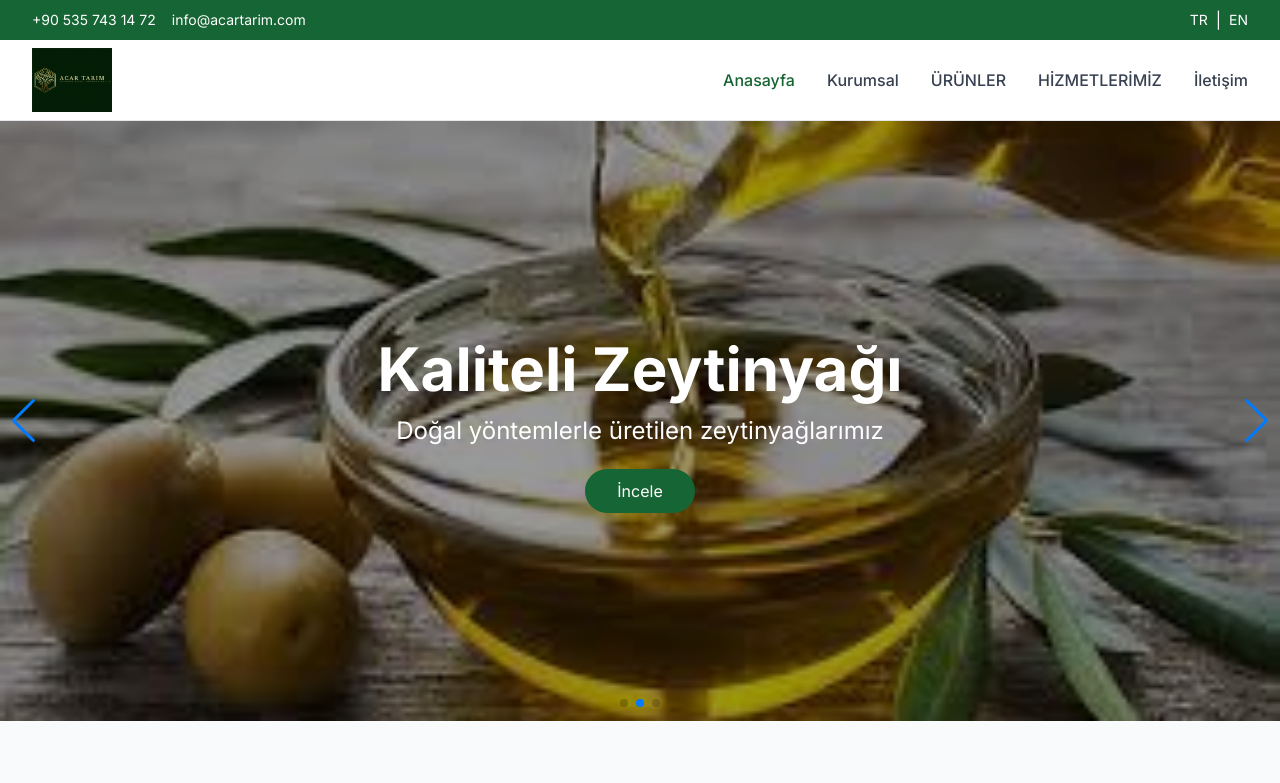
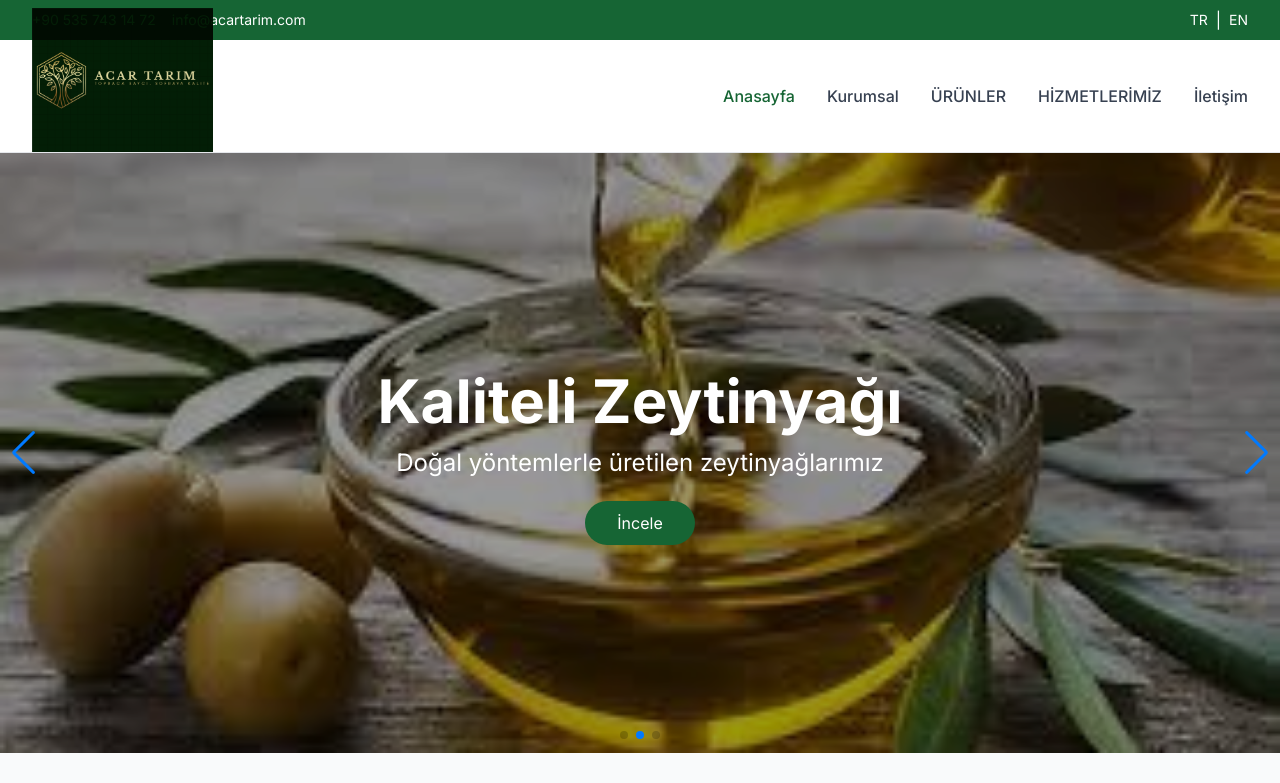
Before and after one commit to acarbrhn/weeb, a Next.js app: page / in a window 1280 px wide. Shown: the top 783 px of the page. Built offline with nearby package versions, Linux system fonts and the light colour scheme.

Commit message:
Header ve logo boyutları güncellendi

```diff
--- a/src/components/Header.tsx
+++ b/src/components/Header.tsx
@@ -68,14 +68,15 @@ export default function Header() {
         {({ open }) => (
           <>
             <div className="mx-auto max-w-7xl px-4 sm:px-6 lg:px-8">
-              <div className="flex h-20 justify-between items-center">
+              <div className="flex h-28 justify-between items-center">
                 {/* Logo */}
-                <div className="flex-shrink-0">
+                <div className="flex-shrink-0 -mt-8">
                   <Link href="/" className="flex items-center">
                     <img
                       src="/images/logo.png"
                       alt="Acar Tarım Logo"
-                      className="h-16 w-auto"
+                      className="h-36 w-auto object-contain mix-blend-multiply"
+                      style={{ background: 'transparent' }}
                     />
                   </Link>
                 </div>
```
